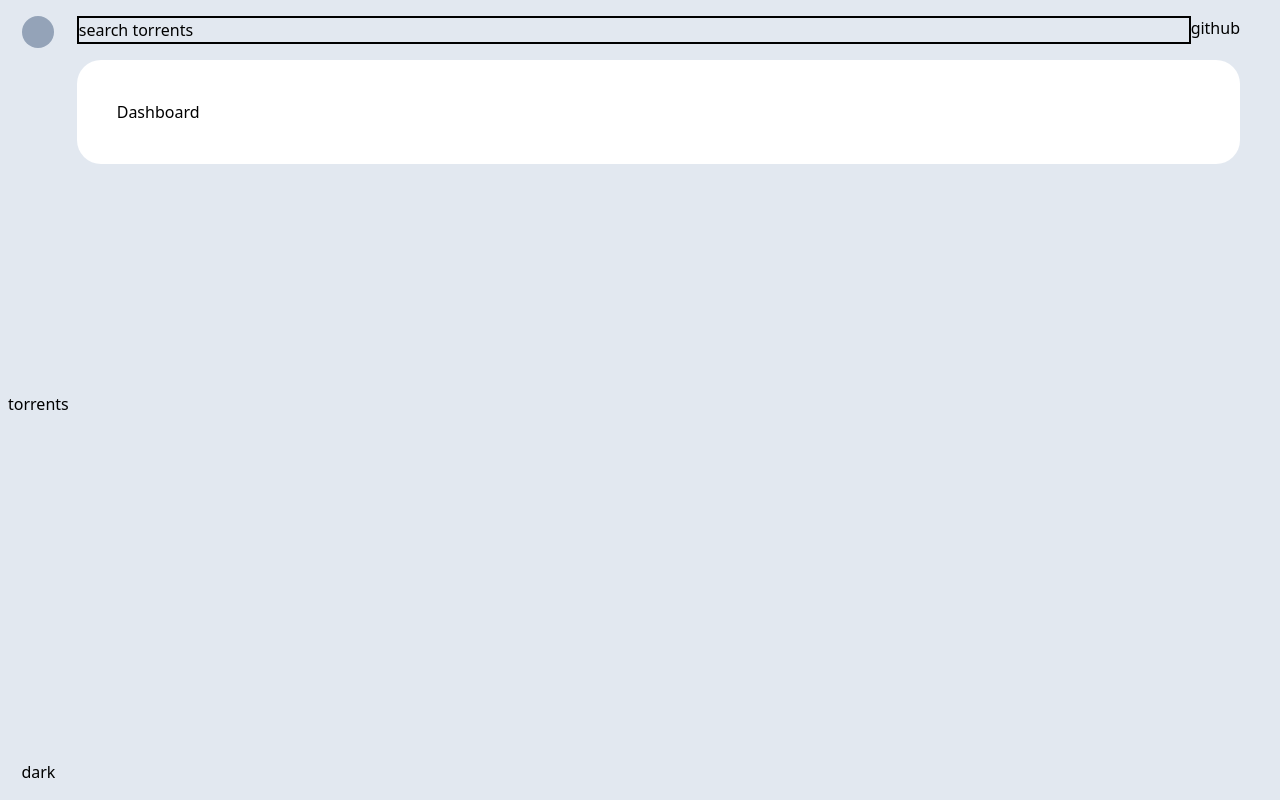
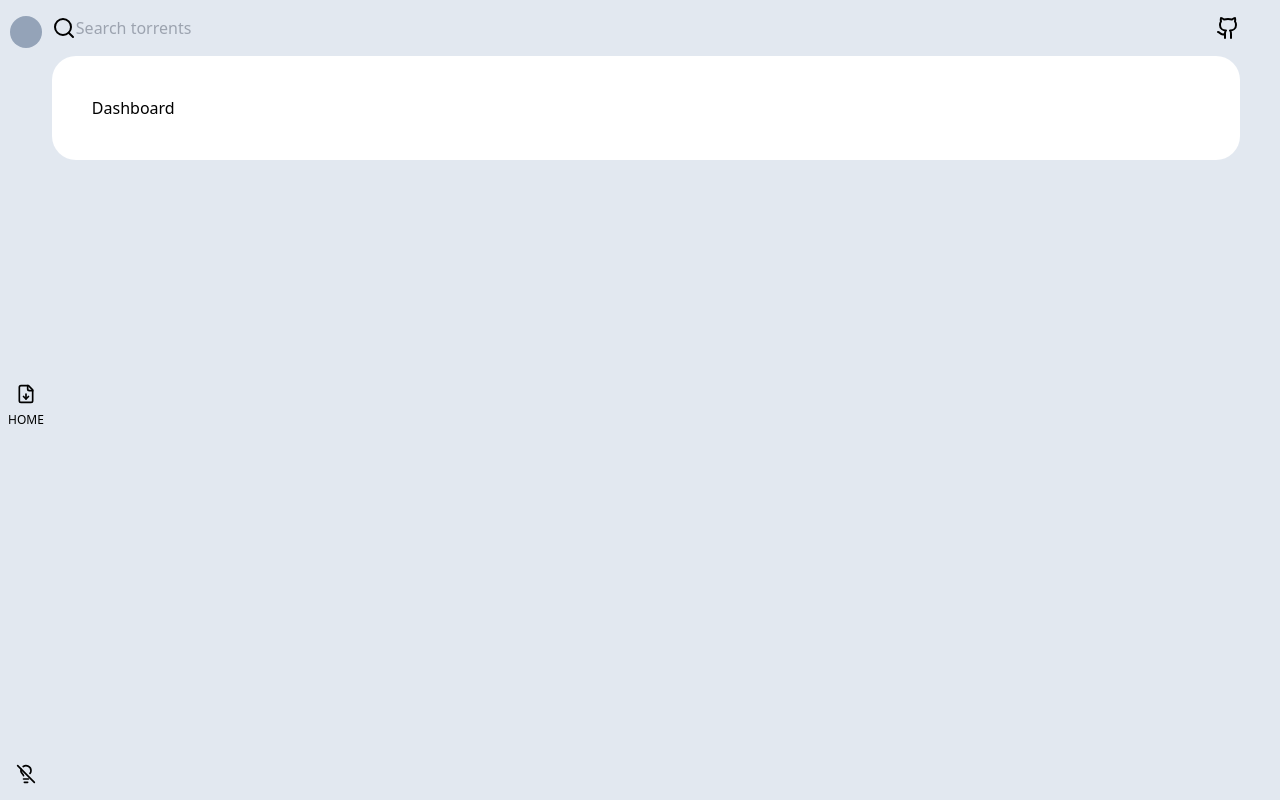
Before and after one commit to vsnthdev/gearshift, a React (Vite) app: page / in a window 1280 px wide. Built offline with nearby package versions, Linux system fonts and the light colour scheme.

Commit message:
🎊 add Lucide Icons

```diff
--- a/package.json
+++ b/package.json
@@ -21,9 +21,11 @@
         "@typescript-eslint/parser": "^6.13.1",
         "@vitejs/plugin-react-swc": "^3.5.0",
         "autoprefixer": "^10.4.16",
+        "clsx": "^2.0.0",
         "eslint": "^8.54.0",
         "eslint-plugin-react-hooks": "^4.6.0",
         "eslint-plugin-react-refresh": "^0.4.4",
+        "lucide-react": "^0.294.0",
         "postcss": "^8.4.31",
         "tailwindcss": "^3.3.5",
         "typescript": "^5.3.2",
--- a/src/App.tsx
+++ b/src/App.tsx
@@ -1,4 +1,6 @@
-import { Outlet } from 'react-router-dom'
+import { Outlet, NavLink, Link } from 'react-router-dom'
+import { clsx } from 'clsx'
+import { FileDown, Github, Lightbulb, LightbulbOff, Search } from 'lucide-react';
 
 export function App() {
     return <div className='flex grow'>
@@ -10,12 +12,16 @@ export function App() {
 
             {/* nav section */}
             <nav className='flex flex-col items-center'>
-                <a href="">torrents</a>
+                <NavLink to='/' className={({ isActive }) => clsx('flex flex-col items-center space-y-2', isActive ? 'opacity-100' : 'opacity-60')}>
+                    <FileDown className='w-5 h-5' />
+                    <span className='text-xs uppercase font-medium'>Home</span>
+                </NavLink>
             </nav>
 
             {/* settings section */}
             <div className='flex flex-col items-center'>
-                <a href="">dark</a>
+                <Lightbulb className='w-5 h-5 hidden dark:inline' />
+                <LightbulbOff className='w-5 h-5 dark:hidden' />
             </div>
         </section>
 
@@ -23,14 +29,17 @@ export function App() {
             <header className='py-4 flex'>
                 {/* search */}
                 <div className='flex grow'>
-                    <div className='grow border-2 border-black'>
-                        <p>search torrents</p>
+                    <div className='grow flex items-center'>
+                        <Search className='w-6 h-6' />
+                        <input type="text" placeholder='Search torrents' className='grow bg-transparent outline-none' />
                     </div>
                 </div>
 
                 {/* helpful links */}
                 <div className='flex'>
-                    <a href="">github</a>
+                    <Link to='https://github.com/vsnthdev/transmission-control#readme'>
+                        <Github className='w-6 h-6' />
+                    </Link>
                 </div>
             </header>
 
```
Also changed, not shown: 1 other file (tests, documents, lock files or other folders).
